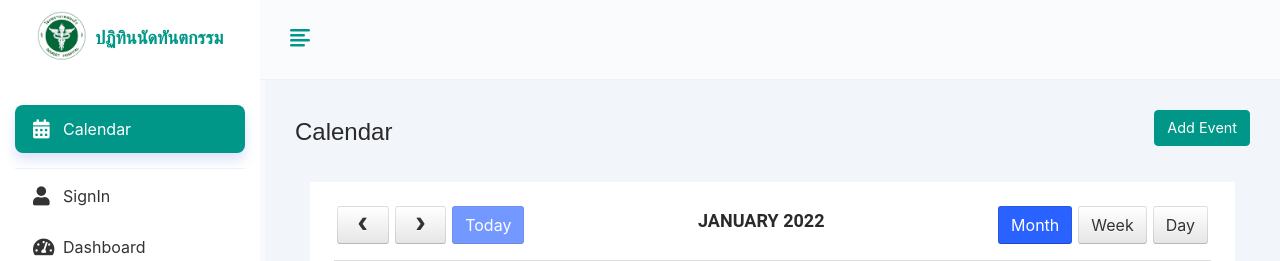
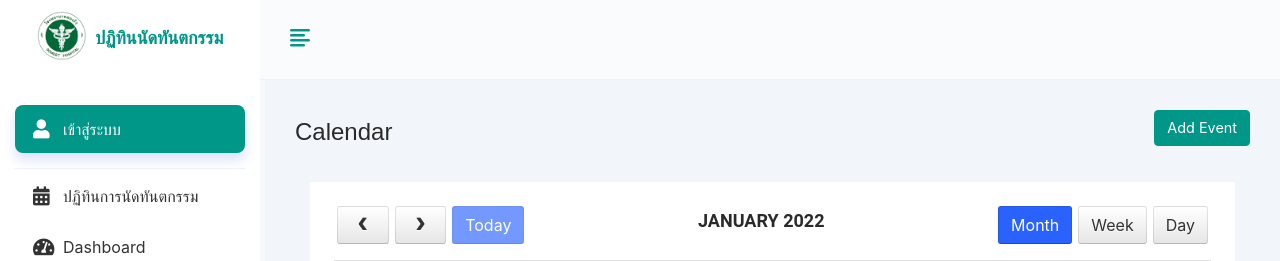
Before and after one commit to SarayuthNueng/sd-den, a PHP site: page /index.php in a window 1280 px wide. Shown: the top 261 px of the page. Run offline with PHP 8.4, Linux system fonts and the light colour scheme.

Commit message:
update sidebar

```diff
--- a/calendar.php
+++ b/calendar.php
@@ -1,7 +1,8 @@
 
+<?php include "header.php" ?>
 
+<?php include "sidebar.php" ?>
 <div class="main-wrapper">
-
 
 		<div class="page-wrapper">
 			<div class="content container-fluid">
--- a/header.php
+++ b/header.php
@@ -26,7 +26,7 @@
     <div class="main-wrapper">
       <div class="header">
         <div class="header-left">
-          <a href="index.html" class="logo">
+          <a href="index.php" class="logo">
             <img
               src="assets/img/logo-sd.png"
               width="50"
--- a/sidebar.php
+++ b/sidebar.php
@@ -3,18 +3,19 @@
         <div class="sidebar-inner slimscroll">
           <div id="sidebar-menu" class="sidebar-menu">
             <ul>
-              <li class="active">
-                <a href="index.php">
-                <i class="fas fa-calendar-alt"></i>
-                  <span>Calendar</span>
+            <li class="active">
+                <a href="login.php">
+                <i class="fas fa-user"></i>
+                  <span>เข้าสู่ระบบ</span>
                 </a>
               </li>
+
 
               <li class="list-divider"></li>
 
               <li>
-                <a href="register.php">
-                  <i class="fas fa-user"></i><span>SignIn</span>
+                <a href="calendar.php">
+                  <i class="fas fa-calendar-alt"></i><span>ปฏิทินการนัดทันตกรรม</span>
                 </a>
               </li>
 
```
